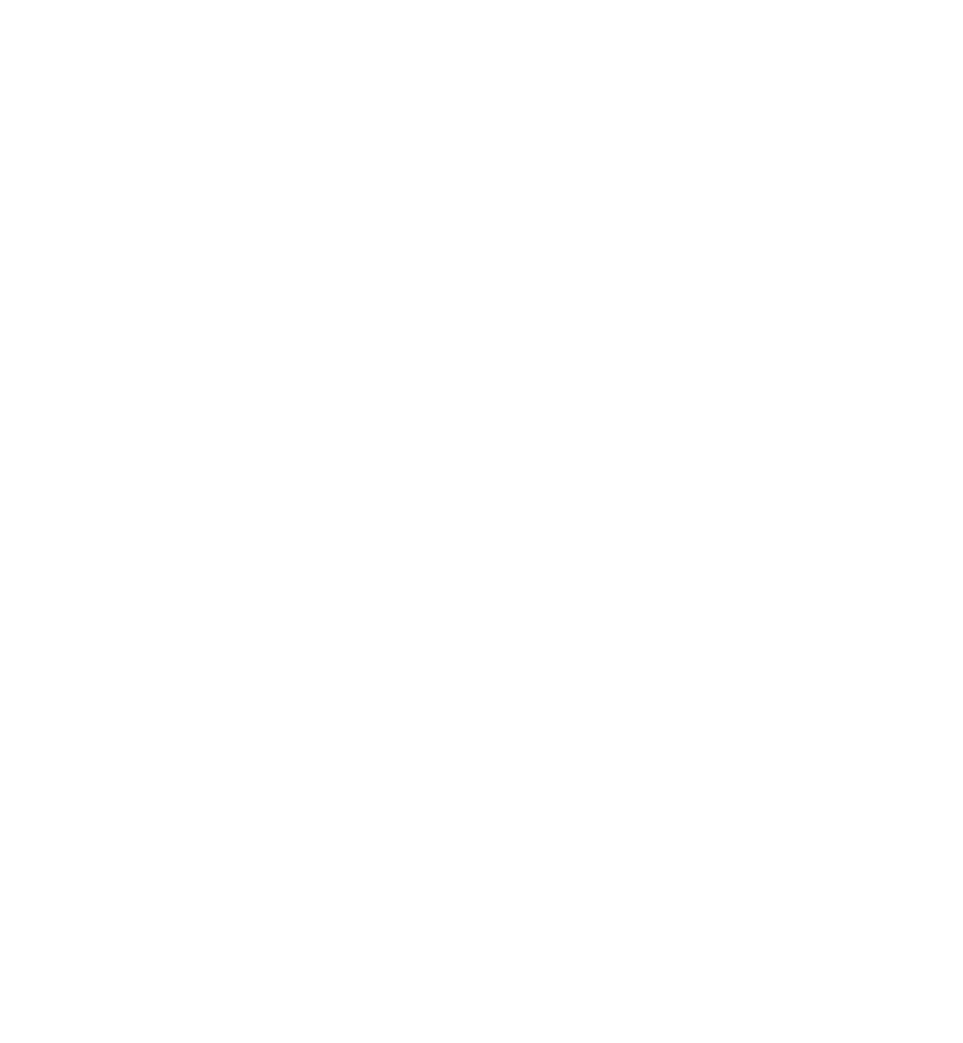
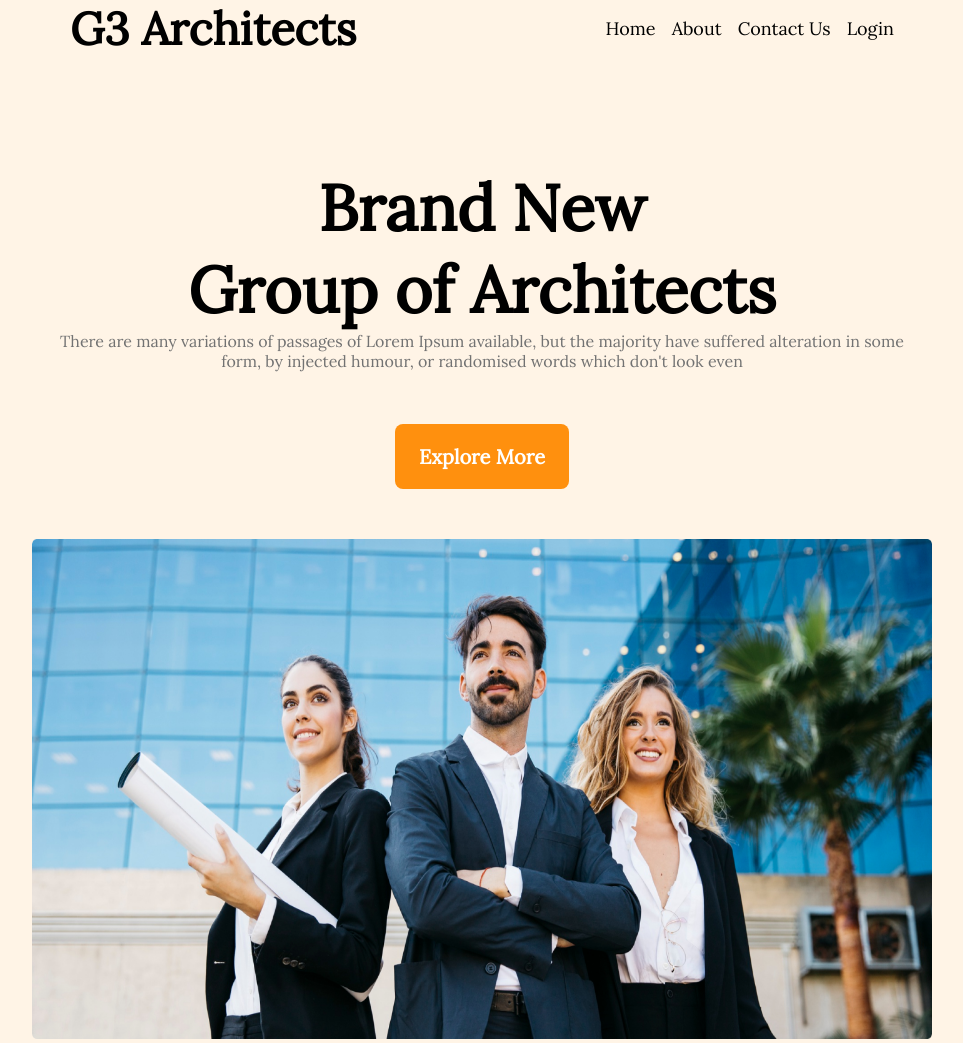
Before and after one commit to Abdur-Rahaman0/assignment-phero2, a plain HTML site: page index.html in a window 1280 px wide. Shown: the whole page, without its empty margins (158-1121 px from the left). Before the commit the page ends 800 px from the top, so only its background shows below. Drawn offline with Linux system fonts and the light colour scheme.

Commit message:
header section done

```diff
--- a/index.html
+++ b/index.html
@@ -9,6 +9,36 @@
   <link rel="stylesheet" href="styles.css">
 </head>
 <body>
+  <!-- header section started -->
+  <header>
 
+   <!-- navigation section started -->
+    <nav class="navigation">
+      <div class="nav-logo">G3 Architects</div>
+      <div class="nav-items">
+        <ul>
+          <li>Home</li>
+          <li>About</li>
+          <li>Contact Us</li>
+          <li>Login</li>
+        </ul>
+      </div>
+    </nav>
+    <!-- navigation section ended -->
+
+    <!-- new arc section started -->
+    <section class="new-arc">
+      <div class="new-arc-info">
+         <div class="new-arc-title">Brand New <div> Group of Architects </div></div>
+         <p class="new-arc-subtitle">There are many variations of passages of Lorem Ipsum available, but the majority have suffered alteration in some form, by injected humour, or randomised words which don't look even</p>
+      </div>
+      <div class="arc-btn"><button>Explore More</button></div>
+      <div class="new-arc-banner">
+        <img src="images/banner.png" alt="">
+      </div>
+
+    </section>
+  </header>
+  <!-- header section ended -->
 </body>
 </html>
--- a/styles.css
+++ b/styles.css
@@ -0,0 +1,89 @@
+/* font added */
+
+@import url('https://fonts.googleapis.com/css2?family=Lora&display=swap');
+
+  /* common styles and utilities */
+
+  *{
+    font-family: 'Lora', serif;
+    margin: 0;
+    padding: 0;
+  }
+
+  header{
+    background: rgba(255, 144, 14, 0.1);
+   }
+
+  /* navigation styles started */
+
+  .navigation{
+    display: flex;
+    justify-content: space-between;
+    align-items: center;
+
+  }
+
+  .nav-logo{
+    font-weight: 700;
+    font-size: 45px;
+    margin-left: 228px;
+  }
+
+  .nav-items ul{
+    display: flex;
+    gap:16px;
+    margin-right:228px;
+
+  }
+
+  .nav-items ul li {
+    list-style: none;
+    font-weight: 500;
+    font-size: 18px;
+  }
+
+
+  /* navigation styles ended */
+
+  .new-arc{
+    margin-top: 110px;
+    display: flex;
+    flex-direction:column;
+    align-items: center;
+  }
+
+  .new-arc-info{
+    width: 862px;
+    height: 225px;
+  }
+
+  .new-arc-title{
+    font-weight: 700;
+    font-size: 64px;
+    text-align: center;
+  }
+
+  .new-arc-subtitle{
+    color: #727272;
+    text-align: center;
+  }
+
+  .new-arc-banner img{
+
+    height: 500px;
+    width: 900px;
+  }
+
+  .arc-btn button{
+    border-radius: 8px;
+    background: #FF900E;
+    color: #FFFFFF;
+    font-weight: 600;
+    font-size: 20px;
+    padding: 20px 24px;
+    border: none;
+    margin-top: 32px;
+    margin-bottom: 50px;
+  }
+
+  /* responsive styles */
```
